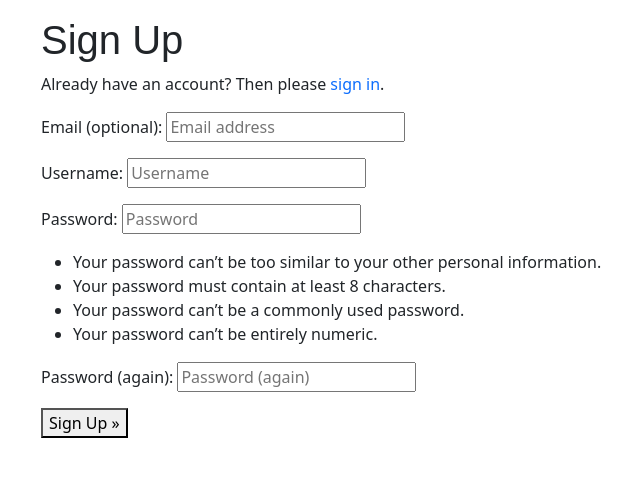
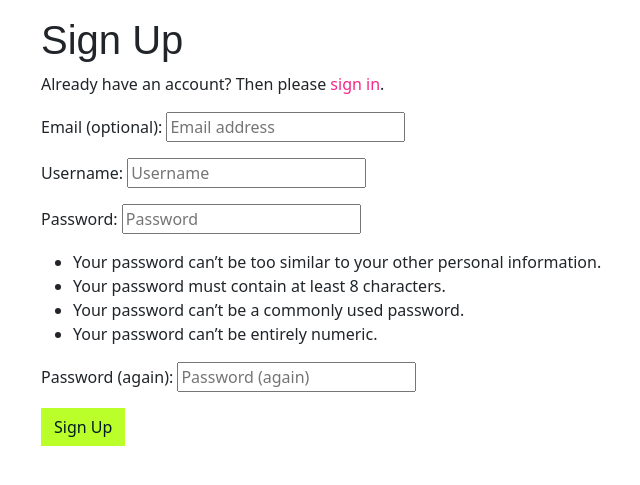
Before and after one commit to DasUnicorn/WordWeave, a Django app: page /accounts/signup/ in a window 1280 px wide. Shown: the part 56-541 px from the top of the page, without its empty margins (41-681 px from the left). Run offline with Django 4.2, Linux system fonts and the light colour scheme; parts of the project's set-up code (start-up, migrations or seed data) failed here and were passed over; some web fonts are replaced.

Commit message:
feat: add custom styling to sign up page

```diff
--- a/templates/account/signup.html
+++ b/templates/account/signup.html
@@ -4,14 +4,14 @@
 {% block content %}
 <div class="container-lg pt-3">
   <h1>{% trans "Sign Up" %}</h1>
-  <p>{% blocktrans %}Already have an account? Then please <a href="{{ login_url }}">sign in</a>.{% endblocktrans %}</p>
+  <p>{% blocktrans %}Already have an account? Then please <a href="{{ login_url }}" class="link">sign in</a>.{% endblocktrans %}</p>
   <form class="signup" id="signup_form" method="post" action="{% url 'account_signup' %}">
     {% csrf_token %}
     {{ form.as_p }}
     {% if redirect_field_value %}
     <input type="hidden" name="{{ redirect_field_name }}" value="{{ redirect_field_value }}" />
     {% endif %}
-    <button type="submit">{% trans "Sign Up" %} &raquo;</button>
+    <button type="submit" class="btn btn-primary">{% trans "Sign Up" %}</button>
   </form>
 </div>
 {% endblock content %}
```
